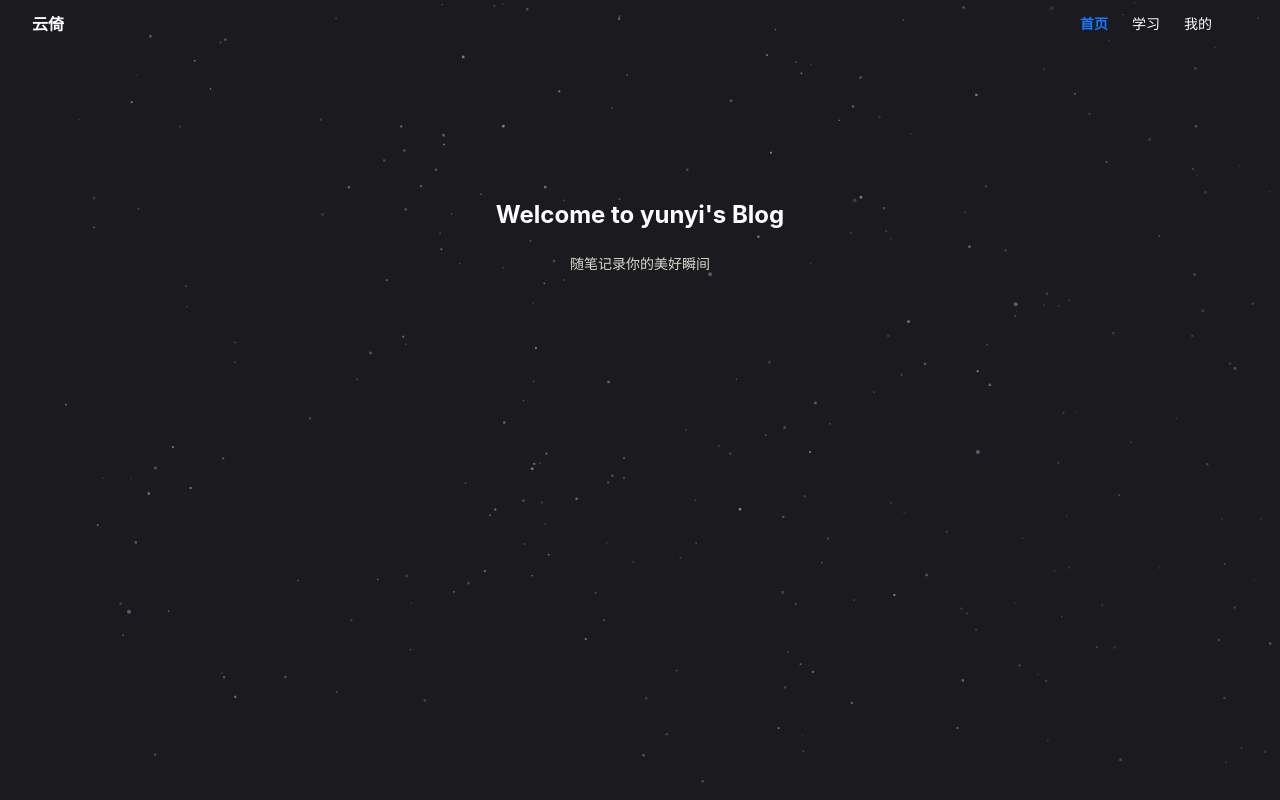
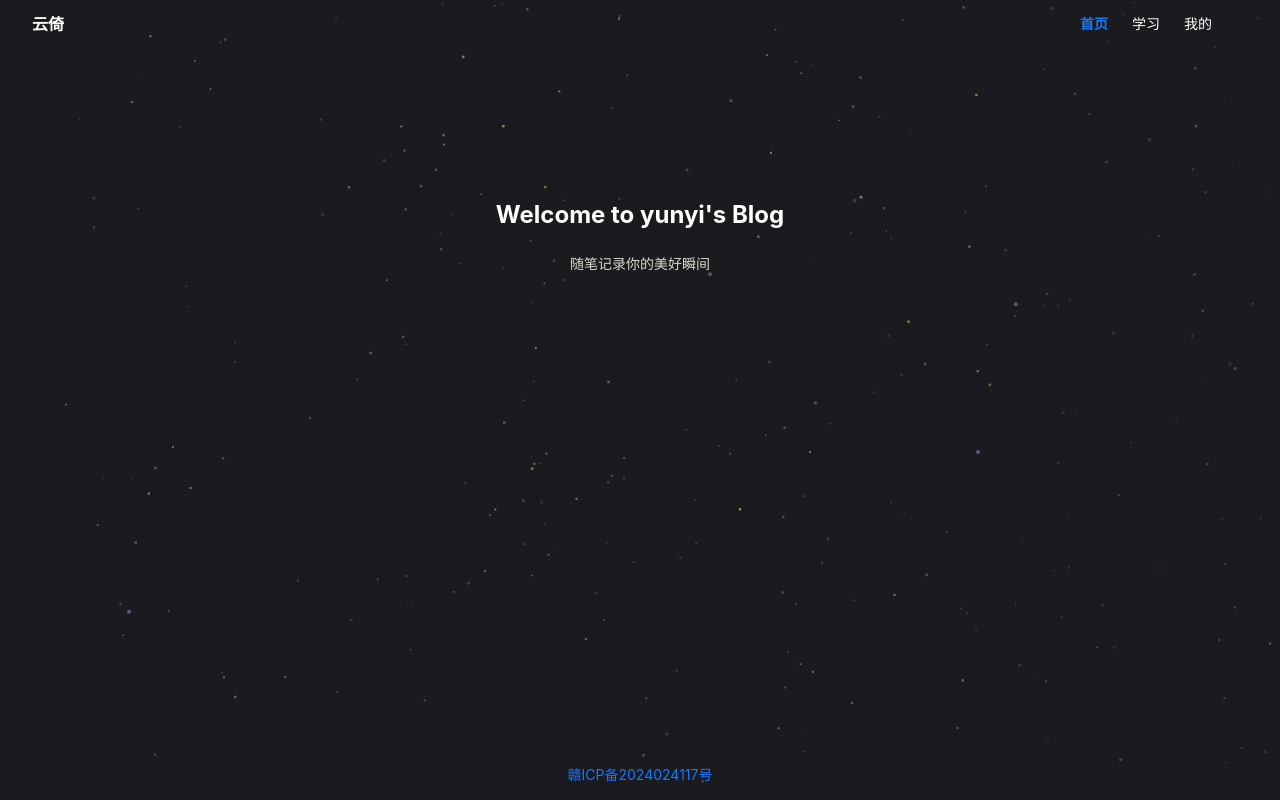
Before and after one commit to 2386793228/boke, a Vue app: page /#/home in a window 1280 px wide. Built offline with nearby package versions, Linux system fonts and the light colour scheme.

Commit message:
wip: 添加域名备案

```diff
--- a/src/views/home/index.vue
+++ b/src/views/home/index.vue
@@ -2,6 +2,9 @@
   <div class="home">
     <h1>Welcome to yunyi's Blog</h1>
     <p>随笔记录你的美好瞬间</p>
+    <div class="bottom">
+      <a  href="http://beian.miit.gov.cn/">赣ICP备2024024117号</a>
+    </div>
     <canvas id="universe" />
   </div>
 </template>
@@ -24,6 +27,12 @@
     p {
       color: @text-sub-color;
     }
+    .bottom {
+      position: absolute;
+      bottom: 16px;
+      left: 0;
+      right: 0;
+    }
   }
   #universe {
     display: block;
```
Also changed, not shown: src/assets/icons/github.svg (added).
